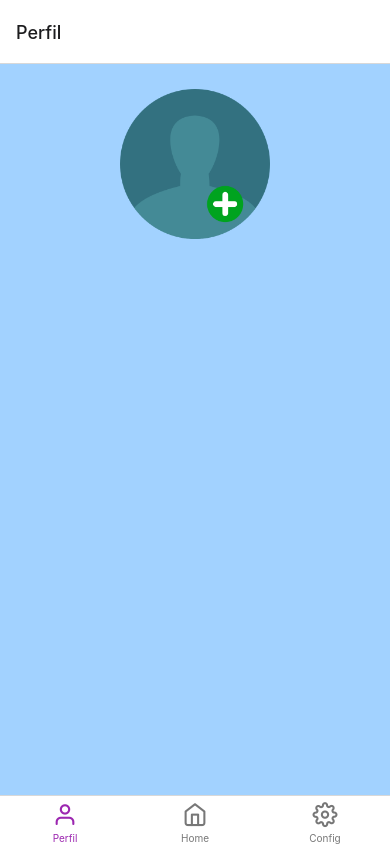
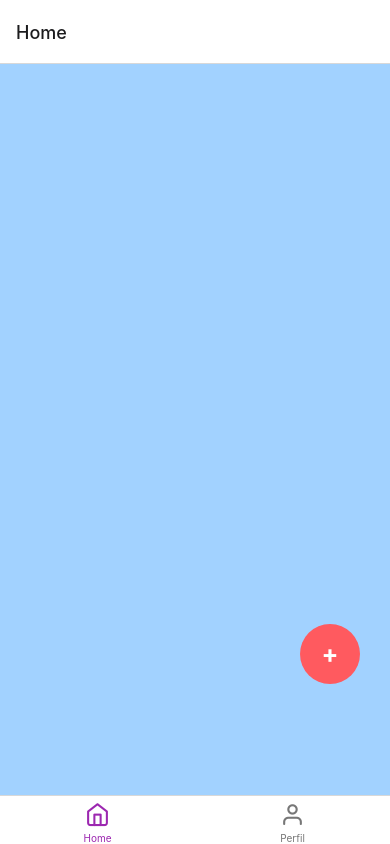
Before and after one commit to jean-arl/ContaPraGente, a React Native app in the folder ContaPraGente/: screen /Config in a window 390 px wide. Built offline with nearby package versions, Linux system fonts and the light colour scheme.

Commit message:
atualização no login

```diff
--- a/ContaPraGente/Src/Pages/Login/Login.js
+++ b/ContaPraGente/Src/Pages/Login/Login.js
@@ -11,7 +11,7 @@ export default function Login ( { navigation } ) {
     <Image style={styles.Logo} source={require('../Login/LogoContaPraGente.png')}/>
 
       <TextInput placeholder='Digite Seu E-mail...' style={styles.InputLogin}/>
-      <TextInput secureTextEntry='true' placeholder='Digite Sua Senha...' style={styles.InputLogin} returnKeyType="done"/>
+      <TextInput secureTextEntry={true} placeholder='Digite Sua Senha...' style={styles.InputLogin} returnKeyType="done"/>
 
       <View style={styles.forgotContainer}>
         <TouchableOpacity onPress= {()=> navigation.navigate('EsqueciMinhaSenha')}>
--- a/ContaPraGente/Src/Routes/Routes.js
+++ b/ContaPraGente/Src/Routes/Routes.js
@@ -43,11 +43,10 @@ function Tabs (){
       activeTintColor: '#9C27B0',
       inactiveTintColor: '#777'
     }}>
-       <Tab.Screen name='Perfil' component={Perfil} />
 
        <Tab.Screen name='Home' component={Home} />
 
-      <Tab.Screen name='Config' component={Config} />
+      <Tab.Screen name='Perfil' component={Perfil} />
 
     </Tab.Navigator>
   );
--- a/ContaPraGente/package.json
+++ b/ContaPraGente/package.json
@@ -15,6 +15,7 @@
     "@react-navigation/native-stack": "^6.5.0",
     "expo": "^44.0.6",
     "expo-status-bar": "~1.2.0",
+    "firebase": "^9.6.10",
     "react": "17.0.1",
     "react-dom": "17.0.1",
     "react-native": "^0.67.3",
```
Also changed, not shown: ContaPraGente/Src/Pages/Perfil/Perfil.js (line endings or trailing spaces), 1 other file (tests, documents, lock files or other folders).
